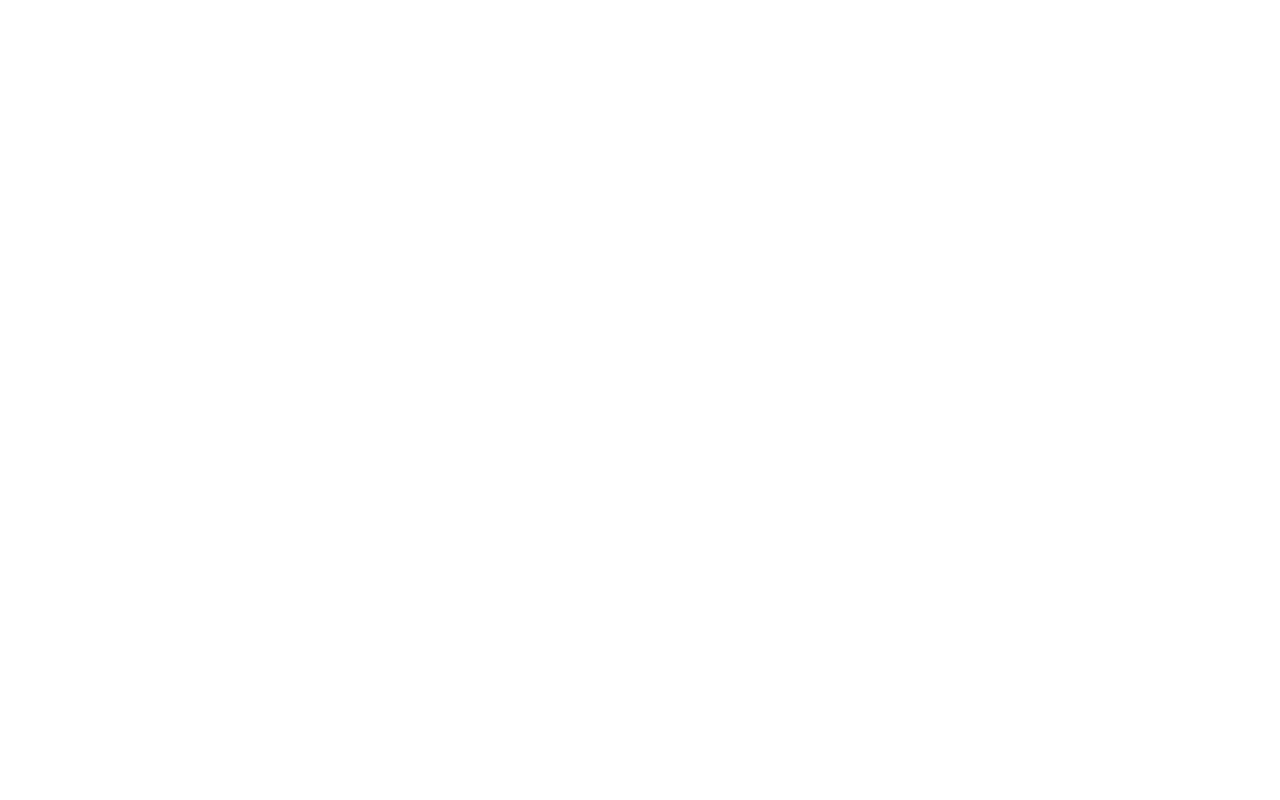
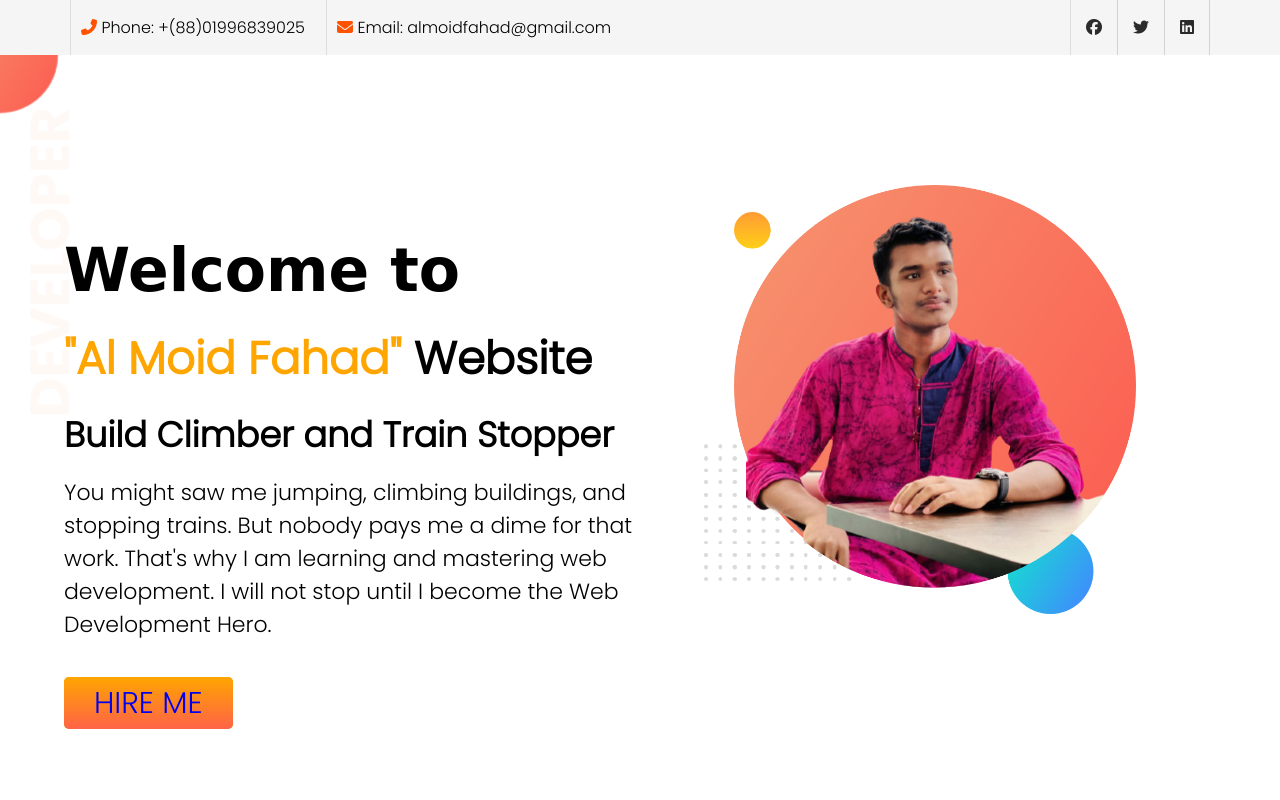
Before and after one commit to almoidfahad/almoidfahad, a plain HTML site: page index.html in a window 1280 px wide. Shown: the top 800 px of the page. Drawn offline with Linux system fonts and the light colour scheme.

Commit message:
Personal-web

```diff
--- a/index.html
+++ b/index.html
@@ -2,14 +2,60 @@
 <html lang="en">
 
 <head>
+    <script src="https://kit.fontawesome.com/406dc2d95e.js" crossorigin="anonymous"></script>
     <meta charset="UTF-8">
     <meta http-equiv="X-UA-Compatible" content="IE=edge">
     <meta name="viewport" content="width=device-width, initial-scale=1.0">
     <title>Al Moid Fahad</title>
     <link rel="stylesheet" href="style.css">
+    <link rel="preconnect" href="https://fonts.googleapis.com">
+    <link rel="preconnect" href="https://fonts.gstatic.com" crossorigin>
+    <link href="https://fonts.googleapis.com/css2?family=Oswald:wght@200;300;400;500;600;700&family=Poppins:wght@300&family=Work+Sans:ital,wght@0,100;0,200;0,300;0,400;0,500;0,600;0,700;0,800;0,900;1,100;1,200;1,300;1,400;1,500;1,600;1,700;1,800;1,900&display=swap"
+        rel="stylesheet">
 </head>
 
 <body>
+    <header id="topBar">
+        <div class="container">
+            <div class="topbarWrapper">
+                <div class="phone"><i class="fa-solid fa-phone-flip"></i> Phone: +(88)01996839025</div>
+                <div class="email"><i class="fa-solid fa-envelope"></i> Email: almoidfahad@gmail.com</div>
+                <div class="Socila">
+                    <a href="#"><i class="fa-brands fa-facebook"></i></a>
+                    <a href="#"><i class="fa-brands fa-twitter"></i></a>
+                    <a href="#"><i class="fa-brands fa-linkedin"></i></a>
+                </div>
+            </div>
+        </div>
+    </header>
+
+
+
+    <section class="top-banner">
+        <div class="half-width">
+            <div class="size">
+                <h1 class="font-change"> Welcome to </h1>
+                <h1 class="padding"> <span class="collor"> "Al Moid Fahad" </span>Website </h1>
+                <h3 class="padding">Build Climber and Train Stopper</h3>
+                <p class="p-tag">You might saw me jumping, climbing buildings, and stopping trains. But nobody pays me a dime for that work. That's why I am learning and mastering web development. I will not stop until I become the Web Development Hero.</p>
+                <div class="link"><a class="link-button" target="_blank" href="https://www.facebook.com/almoid.fahad.58/">HIRE ME</a></div>
+            </div>
+        </div>
+        <div class="half-width">
+            <img class="pic" src="images/my-bg (1).png" alt="Fahad">
+        </div>
+    </section>
+    <section class="dream-big">
+        <div class="half-width">
+            <img src="images/my-bg2.png" alt="">
+        </div>
+        <div class="half-width">
+            <h1 class="font-change">My Big Dream</h1>
+            <h2 class="padding">Become a full stack Web-Developer</h2>
+            <p class="p-tag">I already learned the basic HTML and CSS. I can build any simple website. I can even teach my grandma how to make simple website. My goal is to build 3 websites and learn advanced topics.I will be give you 100% web solution.</p>
+            <div class="link"><a class="link-button" target="_blank" href="">DOWNLOAD RESUME</a></div>
+        </div>
+    </section>
 
 </body>
 
--- a/style.css
+++ b/style.css
@@ -0,0 +1,137 @@
+* {
+    margin: 0;
+    padding: 0;
+}
+
+body {
+    font-family: 'Poppins', sans-serif;
+    margin: 0;
+}
+
+#topBar {
+    background: #f5f5f5;
+}
+
+.container {
+    width: 1140px;
+    padding-right: 15px;
+    padding-left: 15px;
+    margin: auto;
+}
+
+.phone {
+    width: 235px;
+    float: left;
+    padding: 15px 10px;
+    border-right: 1px solid #ddd;
+    border-left: 1px solid #ddd;
+}
+
+.email {
+    width: 723px;
+    float: left;
+    padding: 15px 10px;
+}
+
+.Socila {
+    width: 140px;
+    float: left;
+    transition: .3s;
+}
+
+.Socila i:hover {
+    color: #ff5200;
+}
+
+.topbarWrapper {
+    overflow: hidden;
+}
+
+.Socila a {
+    display: block;
+    float: left;
+    padding: 15px;
+    border-right: 1px solid #d3d3d3;
+    color: #2b2b2b;
+}
+
+.Socila a:first-child {
+    border-left: 1px solid #ddd;
+}
+
+.phone i {
+    color: #ff5200;
+}
+
+.email i {
+    color: #ff5200;
+}
+
+.collor {
+    color: orange;
+}
+
+section {
+    display: flex;
+    margin-bottom: 130px;
+}
+
+.half-width {
+    width: 50%;
+    padding-left: 5%;
+}
+
+.half-width img {
+    width: 75%;
+}
+
+.link-button {
+    text-decoration: none;
+    background-color: orange;
+    padding: 5px 30px;
+    border-radius: 5px;
+    background-image: linear-gradient(orange, tomato);
+}
+
+.top-banner {
+    background-image: url(images/top-banner.png);
+    background-repeat: no-repeat;
+}
+
+element.style {
+    padding-top: 200px;
+    font-size: 30px;
+}
+
+.size {
+    padding-top: 180px;
+    font-size: 30px;
+}
+
+.pic {
+    padding-top: 130px;
+}
+
+.link {
+    padding-top: 40px;
+}
+
+.font-change {
+    font-family: cursive;
+    padding-bottom: 20px;
+    font-size: 60px;
+}
+
+.padding {
+    padding-bottom: 15px;
+}
+
+.p-tag {
+    font-size: 22px;
+}
+
+.dream-big {
+    background-image: url(images/dream-bg.png);
+    background-repeat: no-repeat;
+    background-position: right;
+}
```
Also changed, not shown: images/dream-bg.png (added), images/exp-bg.png (added), images/my-bg (1).png (added), images/my-bg2.png (added), images/top-banner.png (added).
